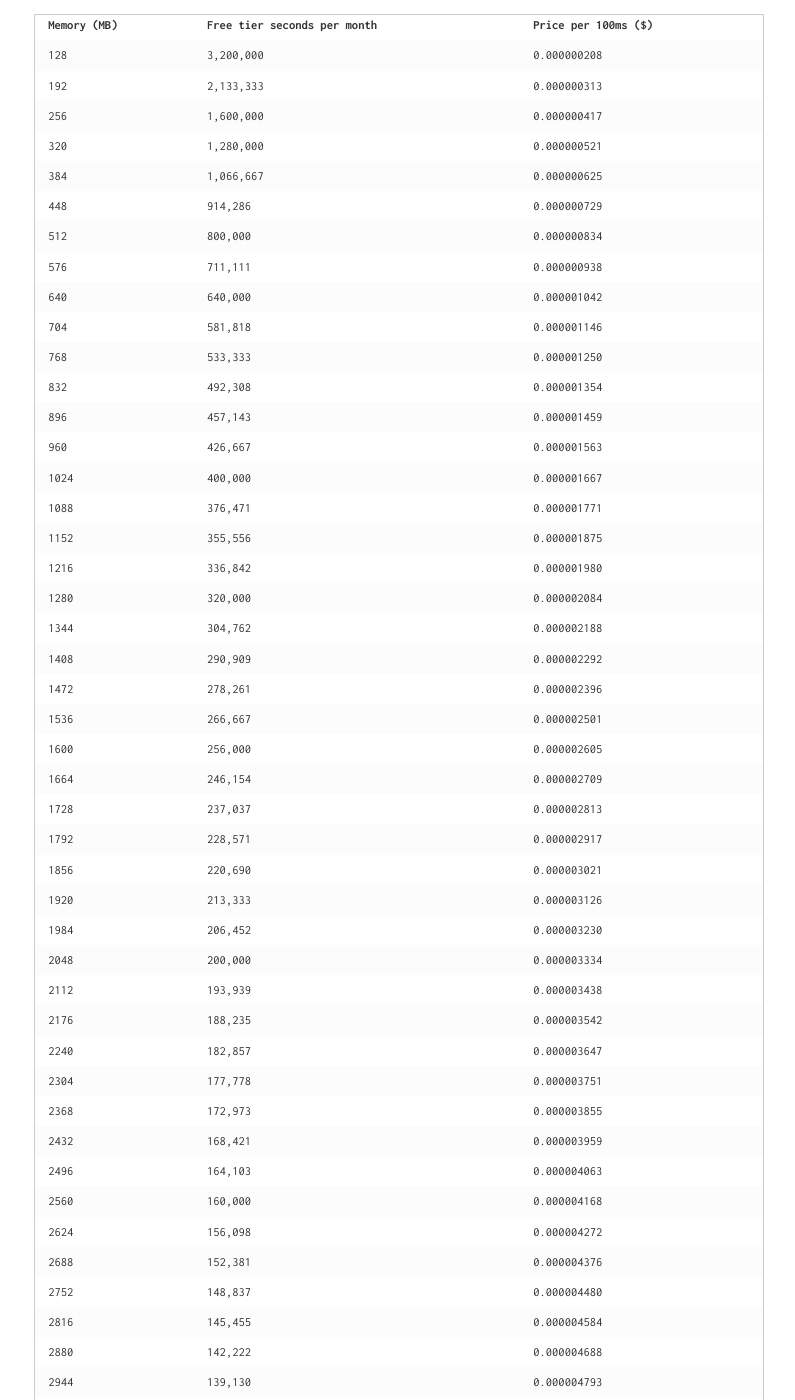
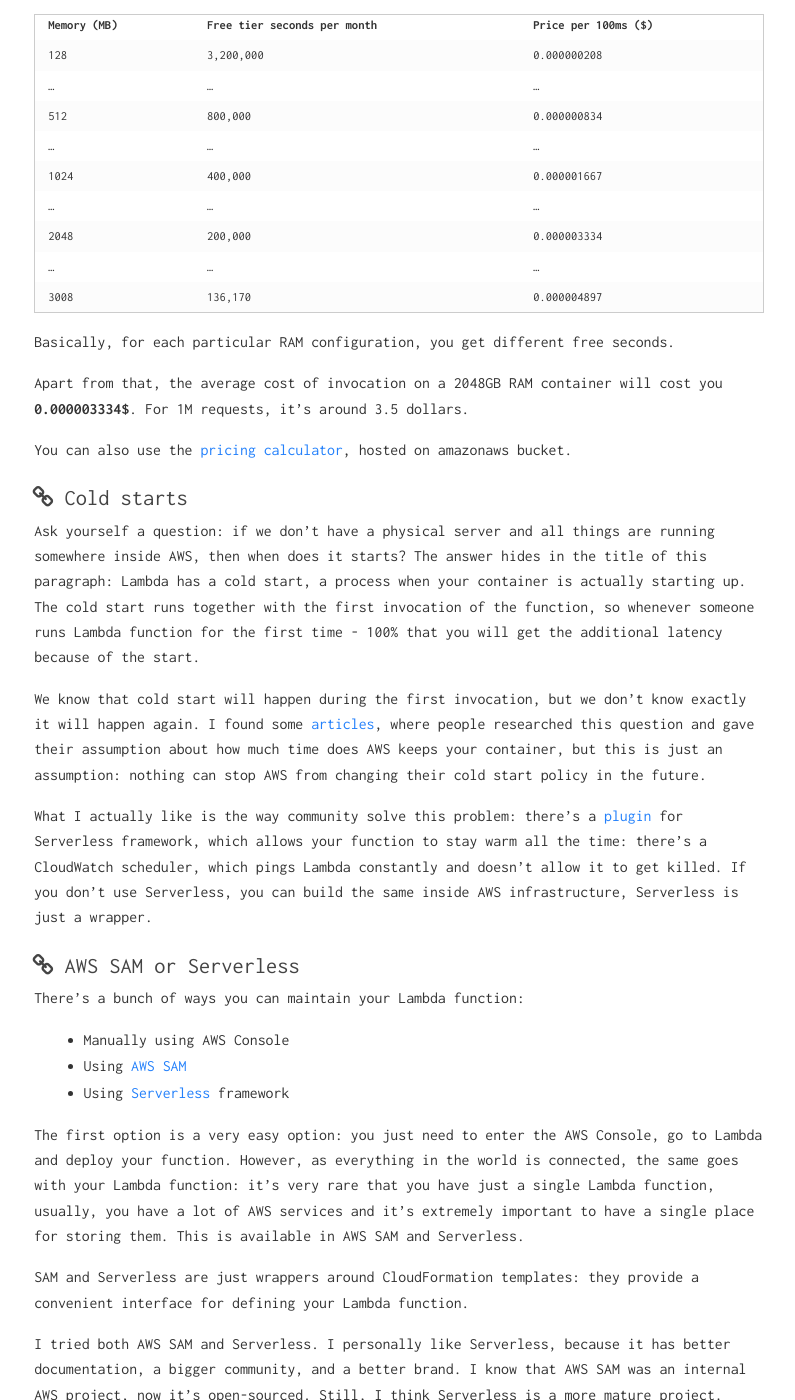
Before and after one commit to ivanursul/ivanursul, a Jekyll site: the page built from _posts/2018-07-28-what-i-learned-from-aws-lambda.markdown, in a window 1280 px wide and 1400 px high, scrolled down 1054 px. Shown: the whole window, without its empty margins (241-1036 px from the left). Built offline with Jekyll 4.4.1, drawn with Linux system fonts in a browser that asks for light colours; comment, search, counter and statistics services are not loaded.

Commit message:
Added AWS Lambda article

```diff
--- a/_posts/2018-07-28-what-i-learned-from-aws-lambda.markdown
+++ b/_posts/2018-07-28-what-i-learned-from-aws-lambda.markdown
@@ -18,55 +18,20 @@ If you don't want to read the whole doc, then Lambda is a technology which allow
 | Memory (MB) | Free tier seconds per month | Price per 100ms ($) |
 |-------------|-----------------------------|---------------------|
 |128  | 3,200,000 | 0.000000208|
-|192  | 2,133,333 | 0.000000313|
-|256  | 1,600,000 | 0.000000417|
-|320  | 1,280,000 | 0.000000521|
-|384  | 1,066,667 | 0.000000625|
-|448  | 914,286   | 0.000000729|
+|...  | ... | ... |
 |512  | 800,000   | 0.000000834|
-|576  | 711,111   | 0.000000938|
-|640  | 640,000   | 0.000001042|
-|704  | 581,818   | 0.000001146|
-|768  | 533,333   | 0.000001250|
-|832  | 492,308   | 0.000001354|
-|896  | 457,143   | 0.000001459|
-|960  | 426,667   | 0.000001563|
+|...  | ... | ... |
 |1024 | 400,000   | 0.000001667|
-|1088 | 376,471   | 0.000001771|
-|1152 | 355,556   | 0.000001875|
-|1216 | 336,842   | 0.000001980|
-|1280 | 320,000   | 0.000002084|
-|1344 | 304,762   | 0.000002188|
-|1408 | 290,909   | 0.000002292|
-|1472 | 278,261   | 0.000002396|
-|1536 | 266,667   | 0.000002501|
-|1600 | 256,000   | 0.000002605|
-|1664 | 246,154   | 0.000002709|
-|1728 | 237,037   | 0.000002813|
-|1792 | 228,571   | 0.000002917|
-|1856 | 220,690   | 0.000003021|
-|1920 | 213,333   | 0.000003126|
-|1984 | 206,452   | 0.000003230|
+|...  | ... | ... |
 |2048 | 200,000   | 0.000003334|
-|2112 | 193,939   | 0.000003438|
-|2176 | 188,235   | 0.000003542|
-|2240 | 182,857   | 0.000003647|
-|2304 | 177,778   | 0.000003751|
-|2368 | 172,973   | 0.000003855|
-|2432 | 168,421   | 0.000003959|
-|2496 | 164,103   | 0.000004063|
-|2560 | 160,000   | 0.000004168|
-|2624 | 156,098   | 0.000004272|
-|2688 | 152,381   | 0.000004376|
-|2752 | 148,837   | 0.000004480|
-|2816 | 145,455   | 0.000004584|
-|2880 | 142,222   | 0.000004688|
-|2944 | 139,130   | 0.000004793|
+|...  | ... | ... |
 |3008 | 136,170   | 0.000004897|
 
 Basically, for each particular RAM configuration, you get different free seconds.
 
 Apart from that, the average cost of invocation on a 2048GB RAM container will cost you **0.000003334$**. For 1M requests, it's around 3.5 dollars.
+
+You can also use the [pricing calculator](https://s3.amazonaws.com/lambda-tools/pricing-calculator.html), hosted on amazonaws bucket.
 
 ### <a href="#coldstart" name="coldstart"><i class="fa fa-link anchor" aria-hidden="true"></i></a> Cold starts
 
```
